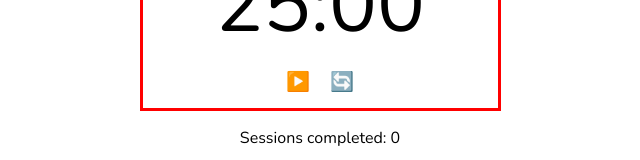
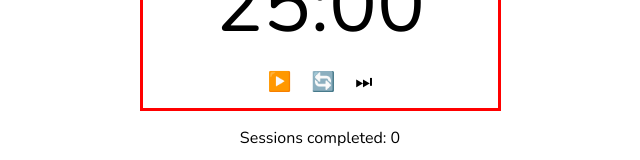
Before and after one commit to NicoleJaneway/pomodoro-clock, a React (Create React App) app: page / in a window 1280 px wide. Shown: the part 335-495 px from the top of the page, without its empty margins (320-960 px from the left). Built offline with nearby package versions, Linux system fonts and the light colour scheme.

Commit message:
skip button

```diff
--- a/src/Clock.js
+++ b/src/Clock.js
@@ -56,6 +56,10 @@ export default function Clock() {
           setActive={setActive}
           initialTime={initialTime}
           sessionCounter={sessionCounter}
+          sessionLength={sessionLength}
+          breakLength={breakLength}
+          isSession={isSession}
+          setIsSession={setIsSession}
           audioRef={audioRef}
         />
       </div>
--- a/src/Controls.js
+++ b/src/Controls.js
@@ -8,8 +8,14 @@ export default function Controls({
   setActive,
   initialTime,
   sessionCounter,
+  sessionLength,
+  breakLength,
+  isSession,
+  setIsSession,
   audioRef
 }) {
+
+  // Timer function
   useEffect(() => {
     let timer = 0;
     if (active && countdownTime >= 1000)
@@ -20,6 +26,7 @@ export default function Controls({
   useEffect(() => {
     if (sessionCounter > 0) audioRef.current.play();
   }, [sessionCounter]);
+
 
   const handleToggleClick = () => {
     setActive(!active);
@@ -32,6 +39,11 @@ export default function Controls({
     audioRef.current.load();
   };
 
+  const handleNextClick = () => {
+    setIsSession(!isSession)
+    setCountdownTime( (isSession ? breakLength : sessionLength ) * 60 * 1000)
+  }
+
   return (
     <>
       <div className="controls">
@@ -40,6 +52,9 @@ export default function Controls({
         </button>
         <button id="reset" onClick={handleResetClick}>
           🔄
+        </button>
+        <button id="next" onClick={handleNextClick}>
+          ⏭
         </button>
         <audio
           id="gong"
--- a/src/SetTimer.js
+++ b/src/SetTimer.js
@@ -15,8 +15,6 @@ export default function SetTimer({ type, length, setLength }) {
     setDisplayLength(length.toString());
   }, [length]);
 
-  if (type === "Session") console.log({ displayLength });
-
   const incrementTimer = () => {
     setLength((prev) => prev + 1);
   };
@@ -27,13 +25,10 @@ export default function SetTimer({ type, length, setLength }) {
 
   const handleChange = ({ value }) => {
     setDisplayLength(value);
-    console.log("from handleChange: ", { value });
   };
 
   const handleSave = ({ value }) => {
-    console.log("from handleSave: ", { value });
     const userInput = Number.parseInt(value, 10);
-    console.log({ userInput });
     if (userInput > 0 && userInput <= 99) {
       setLength(userInput);
     }
```
